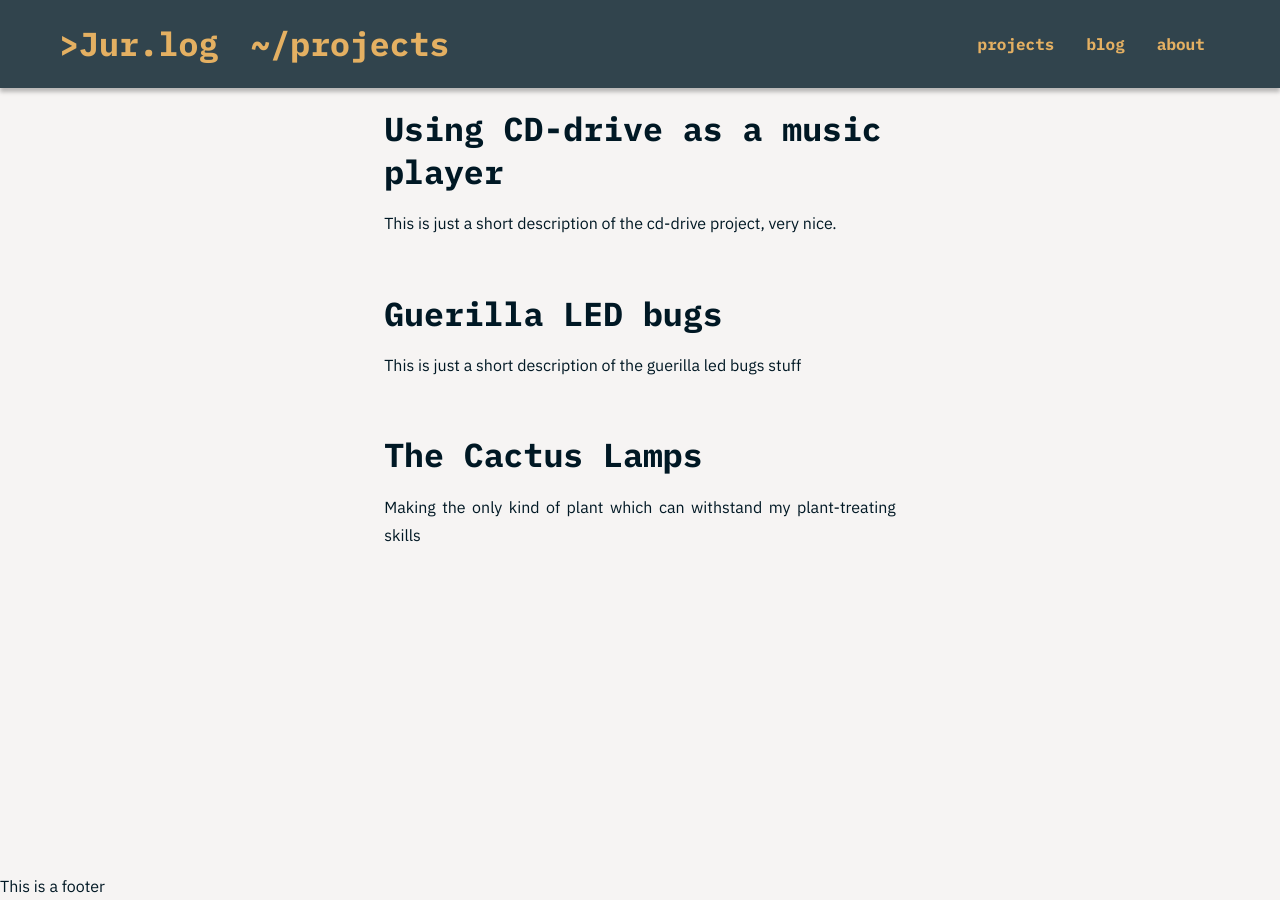
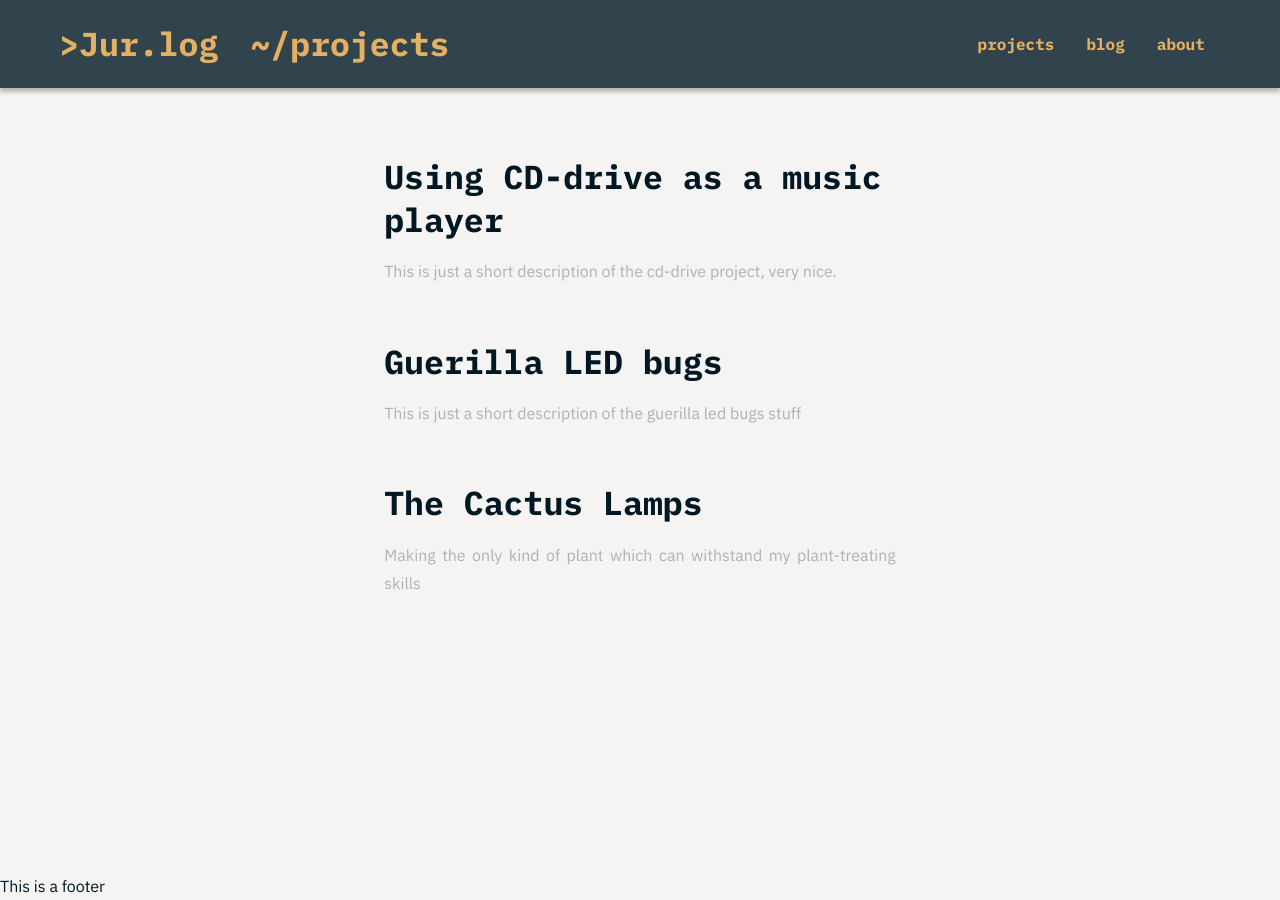
Before and after one commit to jurc192/jurlog, a Jekyll site: the page built from projects.html, in a window 1280 px wide. Built offline with Jekyll 4.4.1, drawn with Linux system fonts in a browser that asks for light colours.

Commit message:
projects: add padding and colors

```diff
--- a/_sass/_base.scss
+++ b/_sass/_base.scss
@@ -122,6 +122,10 @@ article {
 /*
     PROJECTS
 */
+.site-content.projects {
+    padding: 3rem $content-padding;
+}
+
 .project-tile h1 {
     margin: 0;
 }
--- a/_sass/_colors.scss
+++ b/_sass/_colors.scss
@@ -45,3 +45,14 @@ article time {
         color: $primary;
     }
 }
+
+/*
+    HOME PAGE
+*/
+
+/*
+    PROJECTS
+*/
+.project-tile p {
+    color: $primary-light2;
+}
```
